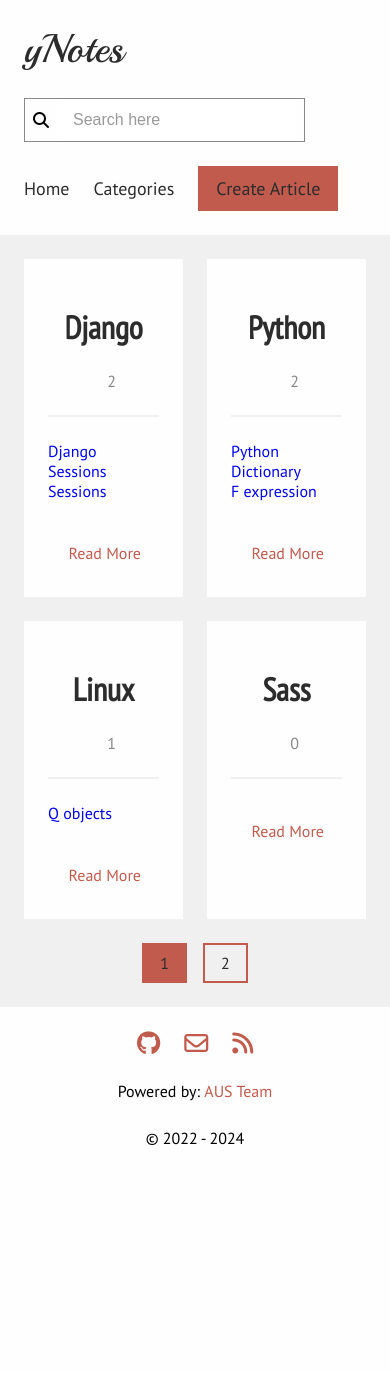
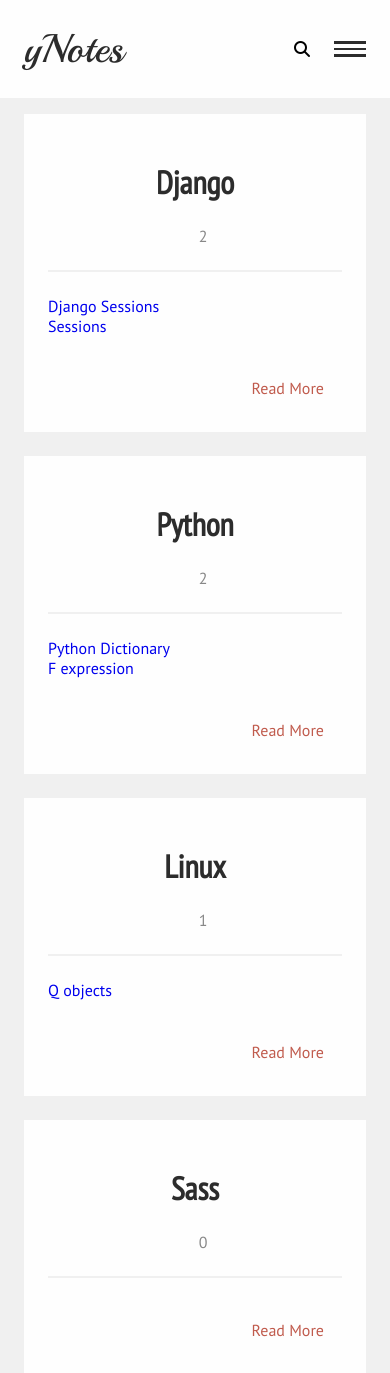
Before and after one commit to minuxdev/angular-notes, a Django app: page /categories/ in a window 390 px wide. Shown: the top 1373 px of the page. Before the commit the page ends 1145 px from the top, so only its background shows below. Run offline with Django 5.2, Linux system fonts and the light colour scheme; data comes from the database, SQL or seed files in the repository; some libraries are stand-ins or nearby versions.

Commit message:
handle header on breakpoint

```diff
--- a/static/css/style.css
+++ b/static/css/style.css
@@ -176,6 +176,7 @@
   justify-content: center;
   gap: 0;
   flex-wrap: wrap;
+  flex-direction: row;
   background: #fefefe;
 }
 header .hero__nav {
@@ -184,8 +185,13 @@
   justify-content: space-between;
   gap: 2.4rem;
   flex-wrap: wrap;
+  flex-direction: row;
   width: 100%;
   max-width: 1440px;
+}
+header .hero__nav #form_toggle,
+header .hero__nav #toggle {
+  display: none;
 }
 header .hero__nav ul {
   display: flex;
@@ -193,6 +199,78 @@
   justify-content: space-between;
   gap: 2.4rem;
   flex-wrap: wrap;
+  flex-direction: row;
+}
+@media screen and (max-width: 1024px) {
+  header .hero__nav .togglers {
+    display: flex;
+    align-items: center;
+    justify-content: space-between;
+    gap: 1.6rem;
+    flex-wrap: wrap;
+    flex-direction: row;
+    z-index: 1200;
+  }
+  header .hero__nav .togglers #form_toggle,
+  header .hero__nav .togglers #toggle {
+    display: block;
+  }
+  header .hero__nav .togglers #form_toggle {
+    background: none;
+    padding: 0.8rem 0.8rem;
+    border: none;
+    cursor: pointer;
+  }
+  header .hero__nav .togglers #toggle {
+    cursor: pointer;
+    display: flex;
+    align-items: center;
+    justify-content: center;
+    gap: 0.4rem;
+    flex-wrap: wrap;
+    flex-direction: column;
+  }
+  header .hero__nav .togglers #toggle > * {
+    background: #2c2c2c;
+    height: 0.25rem;
+    width: 3.2rem;
+  }
+  header .hero__nav #form_search {
+    display: none;
+  }
+  header .hero__nav #form_search.active {
+    display: flex;
+    align-items: center;
+    justify-content: center;
+    gap: 0.8rem;
+    flex-wrap: wrap;
+    flex-direction: column;
+    z-index: 100;
+    height: 100vh;
+    width: 100vw;
+    background: #fefefe;
+    position: fixed;
+    top: 0;
+    left: 0;
+  }
+  header .hero__nav ul {
+    display: none;
+  }
+  header .hero__nav ul.active {
+    display: flex;
+    align-items: center;
+    justify-content: center;
+    gap: 2.4rem;
+    flex-wrap: wrap;
+    flex-direction: column;
+    background: #fefefe;
+    position: fixed;
+    top: 0;
+    left: 0;
+    height: 100vh;
+    width: 100vw;
+    z-index: 100;
+  }
 }
 
 footer {
@@ -206,6 +284,7 @@
   justify-content: center;
   gap: 2.4rem;
   flex-wrap: wrap;
+  flex-direction: row;
   flex-direction: column;
 }
 footer .icons__container {
@@ -214,6 +293,7 @@
   justify-content: space-between;
   gap: 2.4rem;
   flex-wrap: wrap;
+  flex-direction: row;
   max-width: 144px;
   margin-inline: auto;
 }
@@ -278,6 +358,7 @@
   justify-content: center;
   gap: 0.8rem;
   flex-wrap: wrap;
+  flex-direction: row;
   padding: 0.4rem 0.8rem;
   border: 1px solid #888;
 }
@@ -323,6 +404,7 @@
   justify-content: flex-start;
   gap: 3.2rem;
   flex-wrap: wrap;
+  flex-direction: row;
   margin-bottom: 1.6rem;
 }
 .card.category ul.content li span {
@@ -339,6 +421,7 @@
   justify-content: flex-start;
   gap: 2.4rem;
   flex-wrap: wrap;
+  flex-direction: row;
   flex-direction: column;
   min-height: 100vh;
   gap: 0;
@@ -356,6 +439,7 @@
   justify-content: space-between;
   gap: 1.6rem;
   flex-wrap: wrap;
+  flex-direction: row;
   max-width: max-content;
   margin-inline: auto;
   margin-top: 2.4rem;
@@ -368,16 +452,21 @@
 }
 .container .card__wrapper {
   display: grid;
-  grid-template-columns: repeat(2, 1fr);
+  grid-template-columns: repeat(auto-fit, minmax(32rem, 1fr));
   gap: 2.4rem;
 }
 .container .details {
   display: grid;
-  grid-template-columns: repeat(2, 1fr);
+  grid-template-columns: repeat(auto-fit, minmax(32rem, 1fr));
   gap: 2.4rem;
   grid-template-columns: minmax(240px, 300px) minmax(500px, 1fr) minmax(240px, 300px);
   align-items: start;
   max-widith: 768px;
+}
+@media screen and (max-width: 768px) {
+  .container {
+    padding: 1.6rem 2.4rem;
+  }
 }
 
 .metadata {
@@ -386,6 +475,7 @@
   justify-content: center;
   gap: 1.6rem;
   flex-wrap: wrap;
+  flex-direction: row;
   margin: auto auto 2.4rem;
 }
 .metadata * {
@@ -441,7 +531,7 @@
 
 .dashboard {
   display: grid;
-  grid-template-columns: repeat(2, 1fr);
+  grid-template-columns: repeat(auto-fit, minmax(32rem, 1fr));
   gap: 2.4rem;
   grid-template-columns: minmax(10rem, 24rem) 1fr;
   align-items: start;
@@ -461,7 +551,7 @@
 }
 .dashboard .content__wrapper {
   display: grid;
-  grid-template-columns: repeat(2, 1fr);
+  grid-template-columns: repeat(auto-fit, minmax(32rem, 1fr));
   gap: 2.4rem;
   grid-template-columns: 1fr minmax(20rem, 28rem);
   grid-template-rows: max-content 1fr;
@@ -475,7 +565,7 @@
 .dashboard .content__wrapper .header {
   grid-column: 1/3;
   display: grid;
-  grid-template-columns: repeat(2, 1fr);
+  grid-template-columns: repeat(auto-fit, minmax(32rem, 1fr));
   gap: 2.4rem;
   grid-template-columns: repeat(auto-fit, minmax(200px, 1fr));
   padding: 0;
@@ -503,6 +593,7 @@
   justify-content: center;
   gap: 2.4rem;
   flex-wrap: wrap;
+  flex-direction: row;
   gap: 1.6rem;
   flex-wrap: nowrap;
   border: none;
--- /dev/null
+++ b/static/scripts/header.js
@@ -0,0 +1,12 @@
+form_toggle = document.querySelector("#form_toggle");
+toggler = document.querySelector("#toggle");
+
+form_toggle.addEventListener("click", () => {
+  form_search = document.querySelector("#form_search");
+  form_search.classList.toggle("active");
+});
+
+toggle.addEventListener("click", () => {
+  header_menu = document.querySelector(".header__menu");
+  header_menu.classList.toggle("active");
+});
--- a/static/scss/blog/base/_mixins.scss
+++ b/static/scss/blog/base/_mixins.scss
@@ -2,17 +2,18 @@
   padding: $v $h;
 }
 
-@mixin display-flex($gap: 2.4rem, $jc: space-between) {
+@mixin display-flex($gap: 2.4rem, $jc: space-between, $dr: row) {
   display: flex;
   align-items: center;
   justify-content: $jc;
   gap: $gap;
   flex-wrap: wrap;
+  flex-direction: $dr;
 }
 
 @mixin display-grid($gap: 2.4rem) {
   display: grid;
-  grid-template-columns: repeat(2, 1fr);
+  grid-template-columns: repeat(auto-fit, minmax(32rem, 1fr));
   gap: $gap;
 }
 
--- a/static/scss/blog/base/_variables.scss
+++ b/static/scss/blog/base/_variables.scss
@@ -15,4 +15,5 @@
 
 $mobile: 500px;
 $tablet: 768px;
+$laptop: 1024px;
 $desktop: 1440px;
--- a/static/scss/blog/layout/_shared.scss
+++ b/static/scss/blog/layout/_shared.scss
@@ -31,6 +31,12 @@
     align-items: start;
     max-widith: $tablet;
   }
+
+  @media screen and (max-width: $tablet) {
+    & {
+      @include padding(1.6rem);
+    }
+  }
 }
 
 .metadata {
--- a/templates/base.html
+++ b/templates/base.html
@@ -24,12 +24,14 @@
                 {% else %}
                     <a href="{% url 'blog:home' %}" class="logo">yNotes</a>
                 {% endif %}
-                <form class="search" method="post">
-                    {% csrf_token %}
-                    <i class="fa-solid fa-magnifying-glass"></i>
-                    <input type="search" placeholder="Search here" name="query" />
-                </form>
-                <ul>
+                <div id="form_search">
+                    <form class="search" method="post" action="{% url 'blog:home' %}">
+                        {% csrf_token %}
+                        <i class="fa-solid fa-magnifying-glass"></i>
+                        <input type="search" placeholder="Search here" name="query" />
+                    </form>
+                </div>
+                <ul class="header__menu">
                     <li>
                         <a class="menu" href="{% url 'blog:home' %}">Home</a>
                     </li>
@@ -49,6 +51,16 @@
                         </li>
                     {% endif %}
                 </ul>
+                <div class="togglers">
+                    <button id="form_toggle">
+                        <i class="fa-solid fa-magnifying-glass"></i>
+                    </button>
+                    <div id="toggle">
+                        <div></div>
+                        <div></div>
+                        <div></div>
+                    </div>
+                </div>
             </nav>
         </header>
         <div class="container">
@@ -74,6 +86,7 @@
                 <p>© 2022 - 2024</p>
             </div>
         </footer>
+        <script src="{%static 'scripts/header.js' %}"></script>
         <script src="{% static 'highlight/highlight.min.js' %}"></script>
         <script>hljs.highlightAll();</script>
     </body>
```
Also changed, not shown: static/scss/blog/conponnents/_header.scss (+68 -1 lines), 1 other file.
